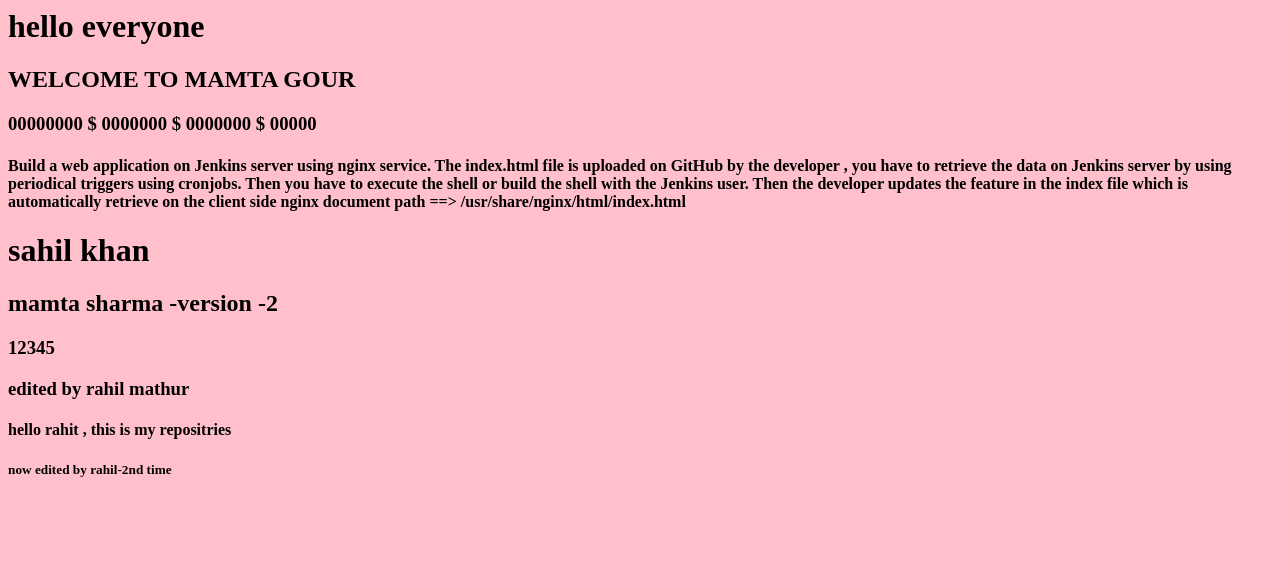
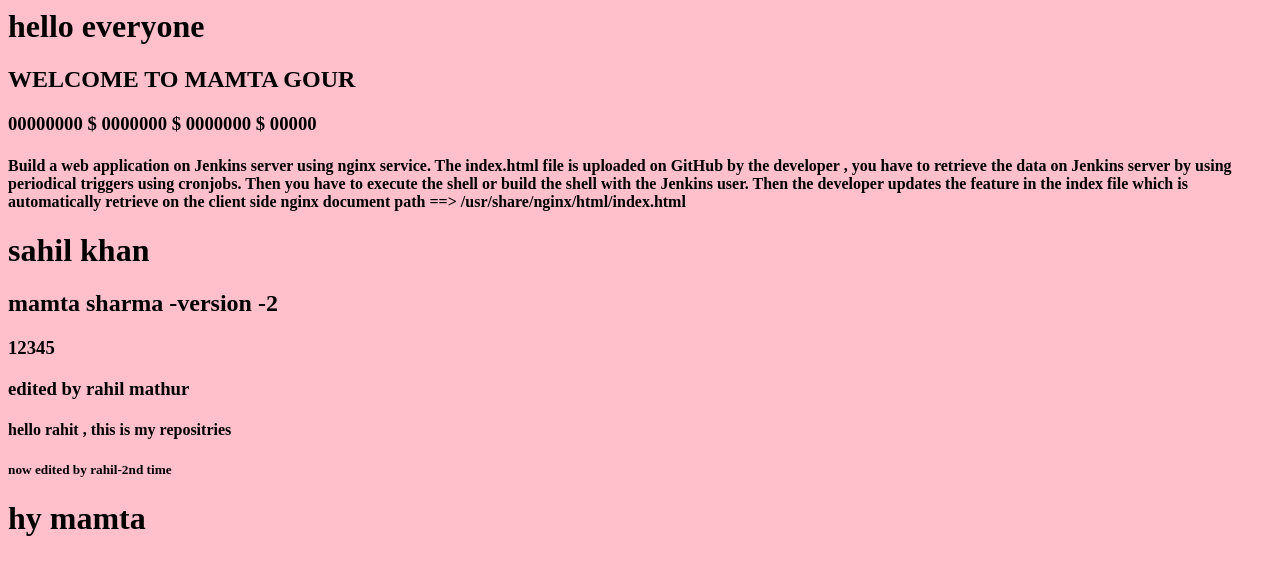
Before and after one commit to mamtagour99/mamta-sharma, a plain HTML site: page index.html in a window 1280 px wide. Drawn offline with Linux system fonts and the light colour scheme.

Commit message:
mamta-1111

```diff
--- a/index.html
+++ b/index.html
@@ -1,3 +1,4 @@
+
 
 <body bgcolor="pink" />
 <h1> hello everyone </h1>
@@ -15,3 +16,5 @@ nginx document path ==> /usr/share/nginx/html/index.html </h4>
   <h3>  edited by rahil mathur </h3>
   <h4> hello rahit , this is my repositries </h4>
   <h5> now edited by rahil-2nd time </h5>
+
+  <h1>  hy mamta </h1>
```
